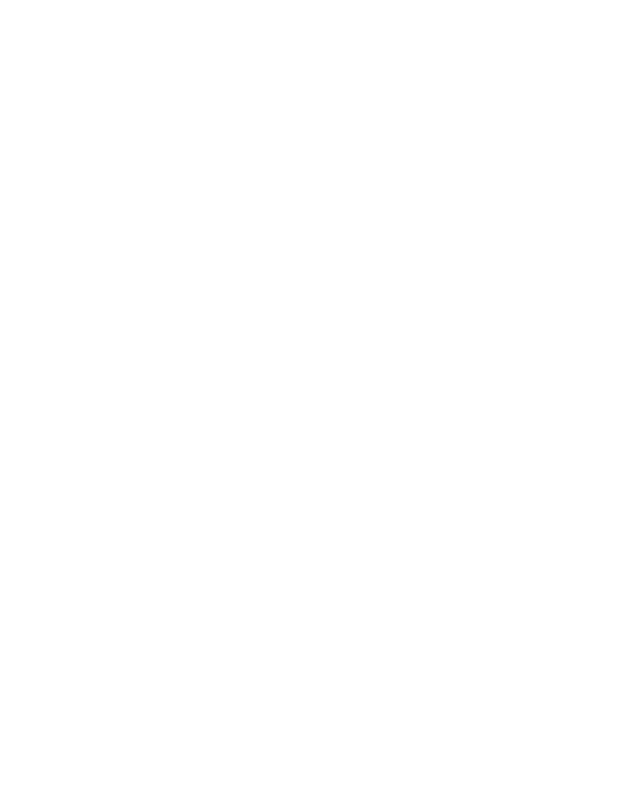
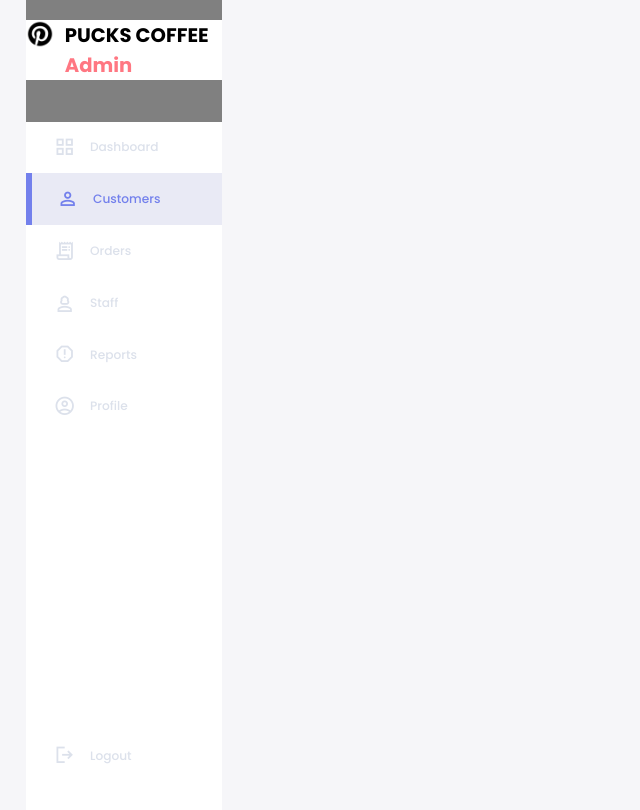
Before and after one commit to yieqian5520/PROJECT_G01_01, a PHP site: page /MASTER/pages/dashboard.php in a window 1280 px wide. Before the commit the part shown is empty. Shown: the whole page, without its empty margins (0-640 px from the left). Run offline with PHP 8.4, Linux system fonts and the light colour scheme; the visitor is signed in with stand-in values (Sample User, id 1).

Commit message:
ADDED DASHBOARD [SIDEBAR}

```diff
--- /dev/null
+++ b/admin/css/style_db.css
@@ -0,0 +1,206 @@
+@import url('https://fonts.googleapis.com/css2?family=Poppins:wght@300;400;500;600;700;800&display=swap');
+
+:root {
+  --color-primary: #7380ec;
+  --color-danger: #ff7782;
+  --color-success: #41f1b6;
+  --color-warning: #ffbb55;
+  --color-white: #fff;
+  --color-info-dark: #7d8da1;
+  --color-info-light: #dce1eb;
+  --color-dark: #363949;
+  --color-light: rgba(132, 139, 200, 0.18);
+  --color-primary-variant: #677483;
+  --color-background: #f6f6f9;
+
+  --card-border-radius: 2rem;
+  --border-radius-1: 0.4rem;
+  --border-radius-2: 0.8rem;
+  --border-radius-3: 1.2rem;
+
+  --card-padding: 1.8rem;
+  --padding-1: 1.2rem;
+
+  --box-shadow: 0 2rem 3rem var(--color-light);
+}
+
+* {
+    margin: 0;
+    padding: 0;
+    outline: 0;
+    appearance: none;
+    border: 0;
+    text-decoration: none;
+    list-style: none;
+    box-sizing: border-box;
+}
+
+html {
+  font-size: 14px;
+}
+
+body {
+    width: 100vw;
+    height: 100vh;
+    font-family: poppins, sans-serif;
+    font-size: 0.88rem;
+    background: var(--color-background);
+    user-select: none;
+    overflow-x: hidden;
+}
+
+.container {
+  display: grid;
+  width: 96%;
+  margin: 0 auto;
+  gap: 1.8rem;
+  grid-template-columns: 14rem auto 23rem;
+}
+
+a {
+  color: var(--color-dark);
+}
+
+img {
+  display: block;
+  width: 100%;
+}
+
+h1 {
+  font-weight: 800;
+  font-size: 1.8rem;
+}
+
+h2 {
+  font-size: 1.4rem;
+}
+
+h3 {
+  font-size: 0.87rem;
+}
+
+h4 {
+  font-size: 0.8rem;
+}
+
+h5 {
+  font-size: 0.77rem;
+}
+
+small {
+  font-size: 0.75rem;
+}
+
+.text-muted {
+  color: var(--color-info-dark);
+}
+
+p {
+  color: var(--color-dark-variant);
+}
+
+.primary {
+  color: var(--color-primary);
+}
+
+.danger {
+  color: var(--color-danger);
+}
+
+.success {
+  color: var(--color-success);
+}
+
+.warning {
+  color: var(--color-warning);
+}
+
+aside {
+  height: 100vh;
+  background: gray;
+}
+
+aside .top {
+  background: white;
+  display: flex;
+  align-items: center;
+  justify-content: space-between;
+  margin-top: 1.4rem;
+}
+
+aside .logo {
+  display: flex;
+  gap: 0.8rem;
+}
+
+aside .logo img {
+  width: 2rem;
+  height: 2rem;
+}
+
+aside .close {
+  display: none;
+}
+
+/* =========================== SIDEBAR ======================== */
+
+aside .sidebar {
+  background: white;
+  display: flex;
+  flex-direction: column;
+  height: 86vh;
+  position: relative;
+  top: 3rem;
+}
+
+aside h3 {
+  font-weight: 500;
+}
+
+aside .sidebar a {
+  display: flex;
+  color: var(--color-info-light);
+  margin-left: 2rem;
+  gap: 1rem;
+  align-items: center;
+  position: relative;
+  height: 3.7rem;
+  transition: all 300ms ease;
+}
+
+aside .sidebar a span {
+  font-size: 1.6rem;
+  transition: all 300ms ease;
+}
+
+aside .sidebar a:last-child {
+  position: absolute;
+  bottom: 2rem;
+  width: 100%;
+}
+
+aside .sidebar a.active {
+  background: var(--color-light);
+  color:var(--color-primary);
+  margin-left: 0;
+}
+
+aside .sidebar a.active:before {
+  content: '';
+  width: 6px;
+  height: 100%;
+  background: var(--color-primary);
+}
+
+aside .sidebar a.active span {
+  color: var(--color-primary);
+  margin-left: calc(1rem - 3px);
+}
+
+aside .sidebar a:hover {
+  color:var(--color-primary);
+}
+
+aside .sidebar a:hover span {
+  margin-left: 1rem;
+}
--- a/admin/pages/dashboard.php
+++ b/admin/pages/dashboard.php
@@ -7,3 +7,66 @@ if(!isset($_SESSION['email'])) {
 }
 
 ?>
+
+<!DOCTYPE html>
+<html lang="en">
+<head>
+    <meta charset="UTF-8">
+    <meta name="viewport" content="width=device-width, initial-scale=1.0">
+    <title>Dashboard</title>
+    <link href="https://fonts.googleapis.com/icon?family=Material+Symbols+Sharp"
+      rel="stylesheet">
+    <link rel="stylesheet" href="../css/style_db.css">
+</head>
+<body>
+    <div class="container">
+        <aside>
+            <div class="top">
+                <div class="logo">
+                    <img src="../assets/img/p.png" alt="">
+                    <h2>PUCKS COFFEE <span class="danger">Admin</span></h2>
+                </div>
+                <div class="close" id="close-btn">
+                    <span class="material-symbols-sharp">close</span>
+                </div>
+            </div>
+
+            <div class="sidebar">
+                <a href="#">
+                    <span class="material-symbols-sharp">grid_view</span>
+                    <h3>Dashboard</h3>
+                </a>
+
+                <a href="#" class="active">
+                    <span class="material-symbols-sharp">person</span>
+                    <h3>Customers</h3>
+                </a>
+
+                <a href="#">
+                    <span class="material-symbols-sharp">receipt_long</span>
+                    <h3>Orders</h3>
+                </a>
+
+                <a href="#">
+                    <span class="material-symbols-sharp">person_3</span>
+                    <h3>Staff</h3>
+                </a>
+
+                <a href="#">
+                    <span class="material-symbols-sharp">report_gmailerrorred</span>
+                    <h3>Reports</h3>
+                </a>
+
+                <a href="#">
+                    <span class="material-symbols-sharp">account_circle</span>
+                    <h3>Profile</h3>
+                </a>
+
+                <a href="#">
+                    <span class="material-symbols-sharp">logout</span>
+                    <h3>Logout</h3>
+                </a>
+            </div>
+        </aside>
+</body>
+</html>
```
